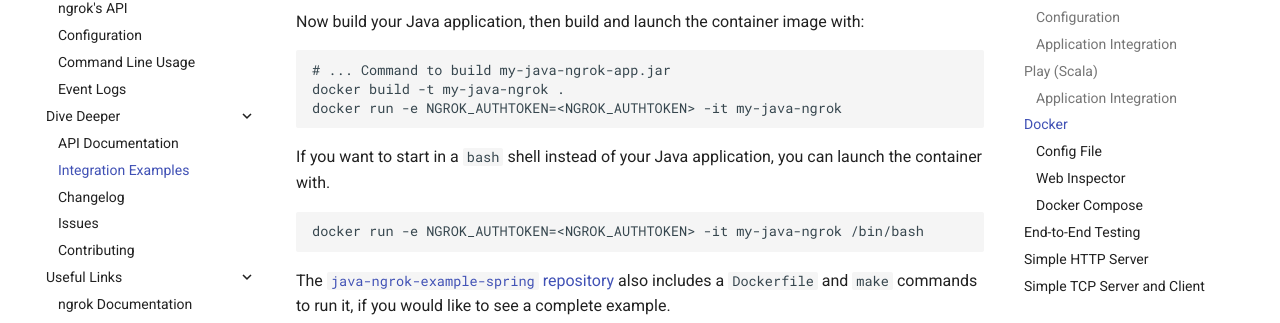
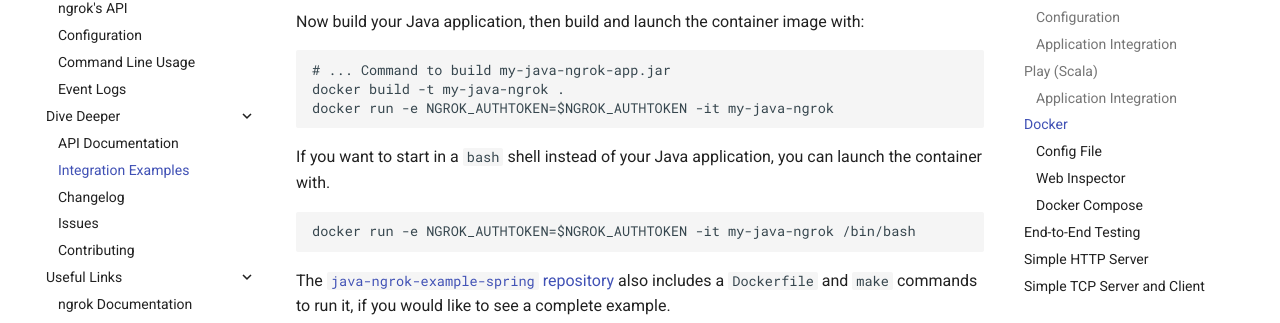
Before and after one commit to alexdlaird/java-ngrok, an MkDocs documentation site: the page built from docs/integration.md, in a window 1280 px wide and 900 px high, scrolled down 5890 px. Shown: the part 199-522 px from the top of the window. Built offline with MkDocs 1.6.1 and Material for MkDocs 9.7.7, drawn with Linux system fonts in a browser that asks for light colours; comment, search, counter and statistics services are not loaded; part of the change alters nothing that is shown.

Commit message:
Make example snippets more copy/pastable with $ instead of <> vars.

````diff
--- a/docs/integration.md
+++ b/docs/integration.md
@@ -296,13 +296,13 @@ Now build your Java application, then build and launch the container image with:
 ```sh
 # ... Command to build my-java-ngrok-app.jar
 docker build -t my-java-ngrok .
-docker run -e NGROK_AUTHTOKEN=<NGROK_AUTHTOKEN> -it my-java-ngrok
+docker run -e NGROK_AUTHTOKEN=$NGROK_AUTHTOKEN -it my-java-ngrok
 ```
 
 If you want to start in a `bash` shell instead of your Java application, you can launch the container with.
 
 ```sh
-docker run -e NGROK_AUTHTOKEN=<NGROK_AUTHTOKEN> -it my-java-ngrok /bin/bash
+docker run -e NGROK_AUTHTOKEN=$NGROK_AUTHTOKEN -it my-java-ngrok /bin/bash
 ```
 
 The [`java-ngrok-example-spring` repository](https://github.com/alexdlaird/java-ngrok-example-spring/) also includes a
````
